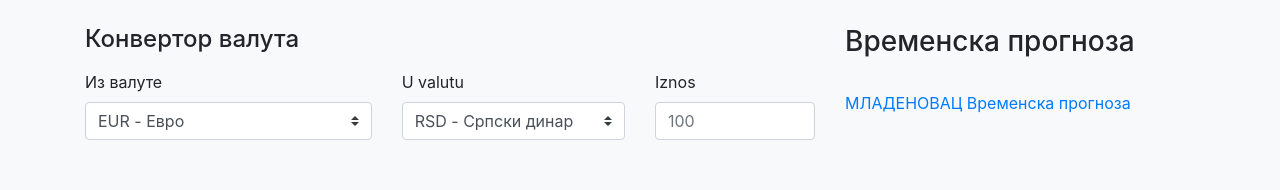
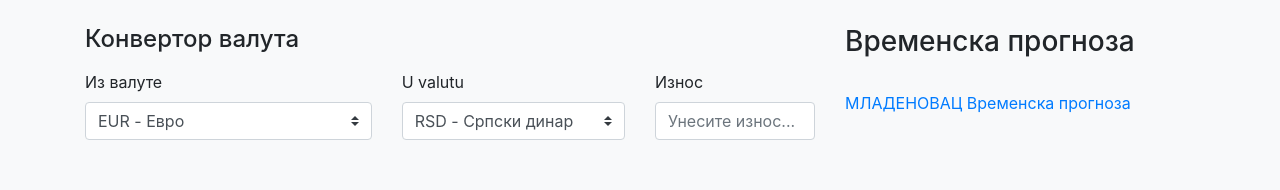
Before and after one commit to DanijelXDA/konvertorValuta, a plain HTML site: page index.html in a window 1280 px wide. Shown: the part 289-479 px from the top of the page. Drawn offline with nearby package versions, Linux system fonts and the light colour scheme; a script that the page names is missing.

Commit message:
Update index.html

```diff
--- a/index.html
+++ b/index.html
@@ -53,8 +53,8 @@
                         </select>
                      </div>
                      <div class="col-md-3 mb-3">
-                        <label>Iznos</label>
-                        <input type="text" class="form-control" id="iznos" placeholder="100" required>
+                        <label>Износ</label>
+                        <input type="text" class="form-control" id="iznos" placeholder="Унесите износ..." required>
                      </div>
                   </div>
                   <br /> <br />
```
